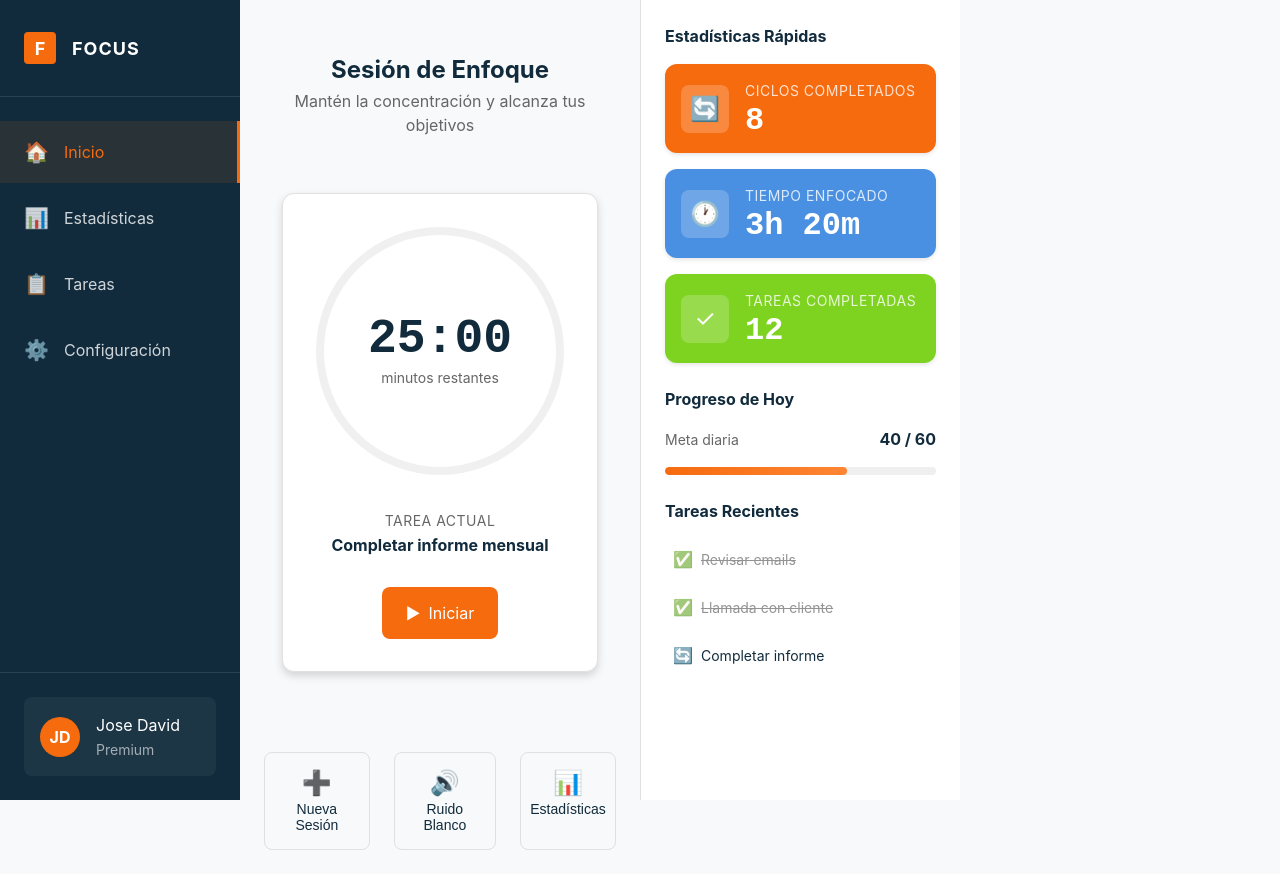
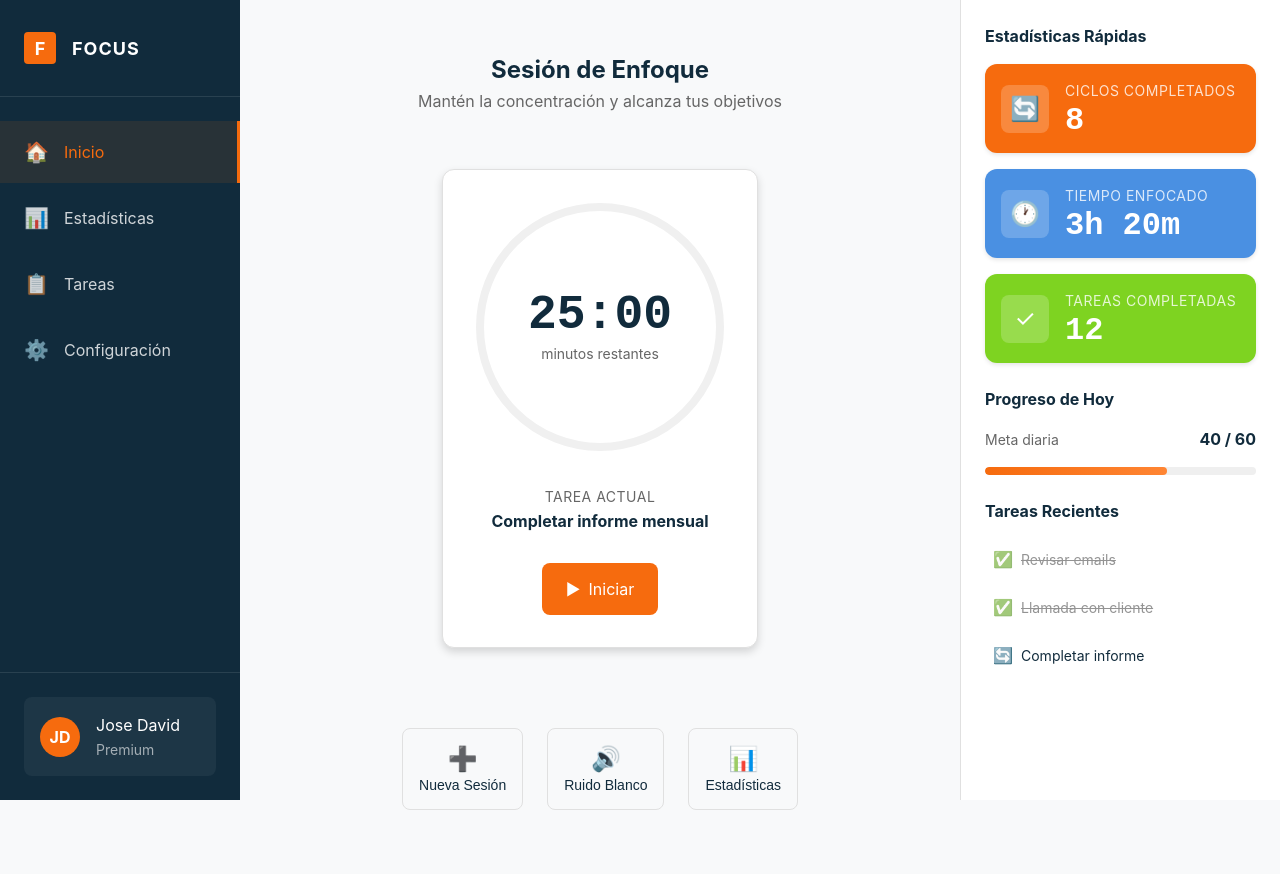
Before and after one commit to Migue765/ui-web-prototipo, an Angular app in the folder focus/: page / in a window 1280 px wide. Built offline with nearby package versions, Linux system fonts and the light colour scheme.

Commit message:
update home page

```diff
--- a/focus/src/app/app.scss
+++ b/focus/src/app/app.scss
@@ -13,25 +13,17 @@
 }
 
 .content-area {
-    display: flex;
-    gap: 0;
-    padding: 0;
-    max-width: none;
-    margin: 0;
+    padding: var(--spacing-xl) var(--spacing-lg);
     width: 100%;
     min-height: 100vh;
-    height: 100vh;
-    /* Altura fija para asegurar que ocupe toda la pantalla */
 }
 
 .central-column {
-    flex: 1;
     display: flex;
     flex-direction: column;
     gap: var(--spacing-xl);
     max-width: 800px;
-    padding: var(--spacing-xl) var(--spacing-lg);
-    /* Padding interno para la columna central */
+    margin: 0 auto;
 }
 
 .page-header {
@@ -55,26 +47,23 @@
 }
 
 .right-column {
+    position: fixed;
+    top: 0;
+    right: 0;
     width: 320px;
-    flex-shrink: 0;
-    min-height: 100vh;
-    /* Altura completa */
+    height: 100vh;
+    background: var(--bg-primary);
+    border-left: 1px solid var(--border-light);
+    z-index: 100;
 }
 
 .stats-panel {
-    background: var(--bg-primary);
-    border-radius: 0;
     padding: var(--spacing-lg);
-    box-shadow: none;
-    border: none;
-    border-left: 1px solid var(--border-light);
     display: flex;
     flex-direction: column;
     gap: var(--spacing-lg);
-    height: 100vh;
-    /* Altura exacta de la pantalla */
+    height: 100%;
     overflow-y: auto;
-    /* Scroll si el contenido es muy largo */
 }
 
 .quick-stats-section {
```
